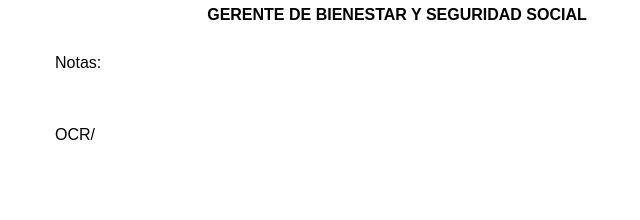
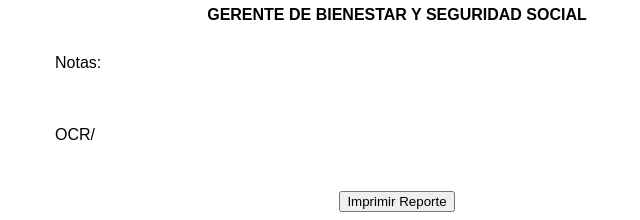
Before and after one commit to gesaodin/space, a PHP site: page /database/application/modules/panel/views/reporte/beneficiario/carta_banco.php in a window 1280 px wide. Shown: the part 686-906 px from the top of the page, without its empty margins (243-883 px from the left). Before the commit the page ends 826 px from the top, so only its background shows below. Run offline with PHP 8.4, Linux system fonts and the light colour scheme; the template is opened without the code that fills it, so the values that code supplies are empty.

Commit message:
#CartaBanco: Boton Imprimir

```diff
--- a/application/modules/panel/views/reporte/beneficiario/carta_banco.php
+++ b/application/modules/panel/views/reporte/beneficiario/carta_banco.php
@@ -170,5 +170,18 @@ th {
  </table>
 
  </center>
+
+  <br><br>
+  <center>
+    <button onclick="imprimir()" id="btnPrint">Imprimir Reporte</button>
+  </center>
+
+  <script language="Javascript">
+    function imprimir(){
+        document.getElementById('btnPrint').style.display = 'none';
+        window.print();
+        window.close();
+    }
+  </script>
 </BODY>
 </HTML>
```
